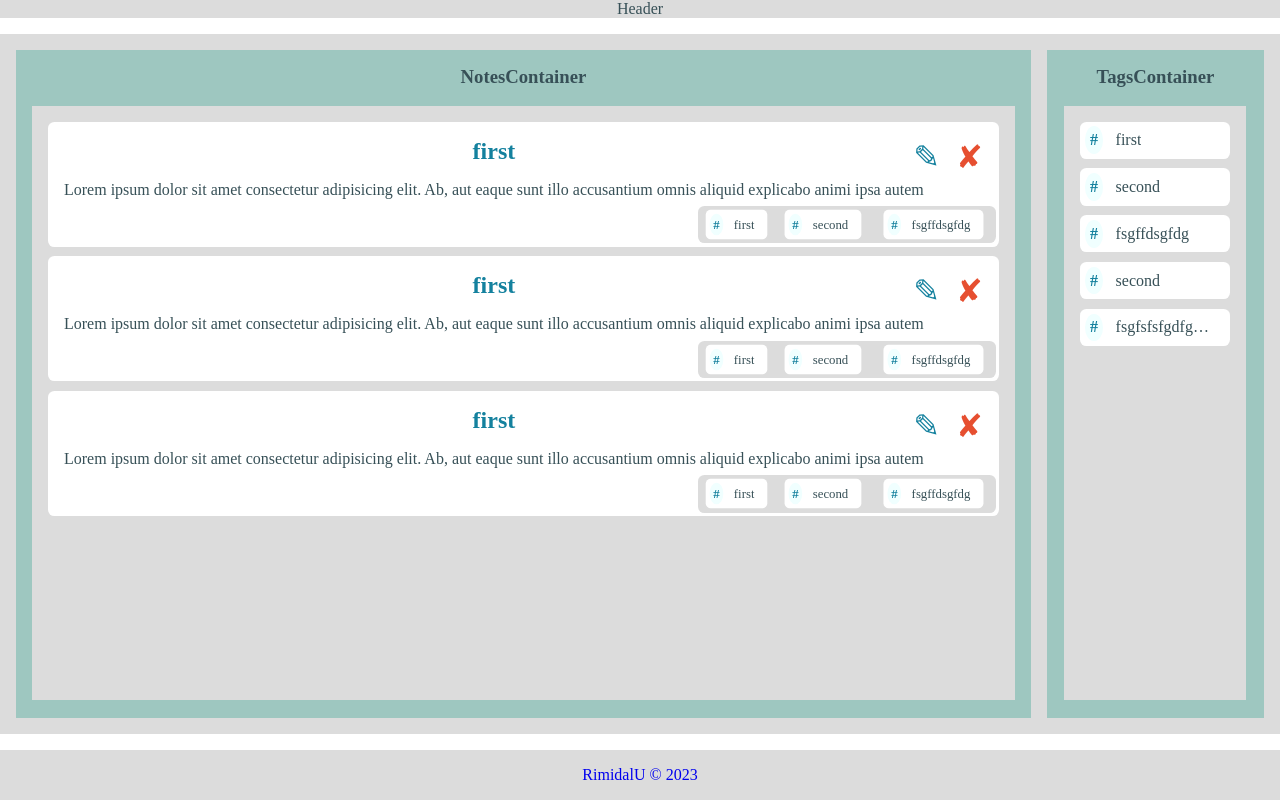
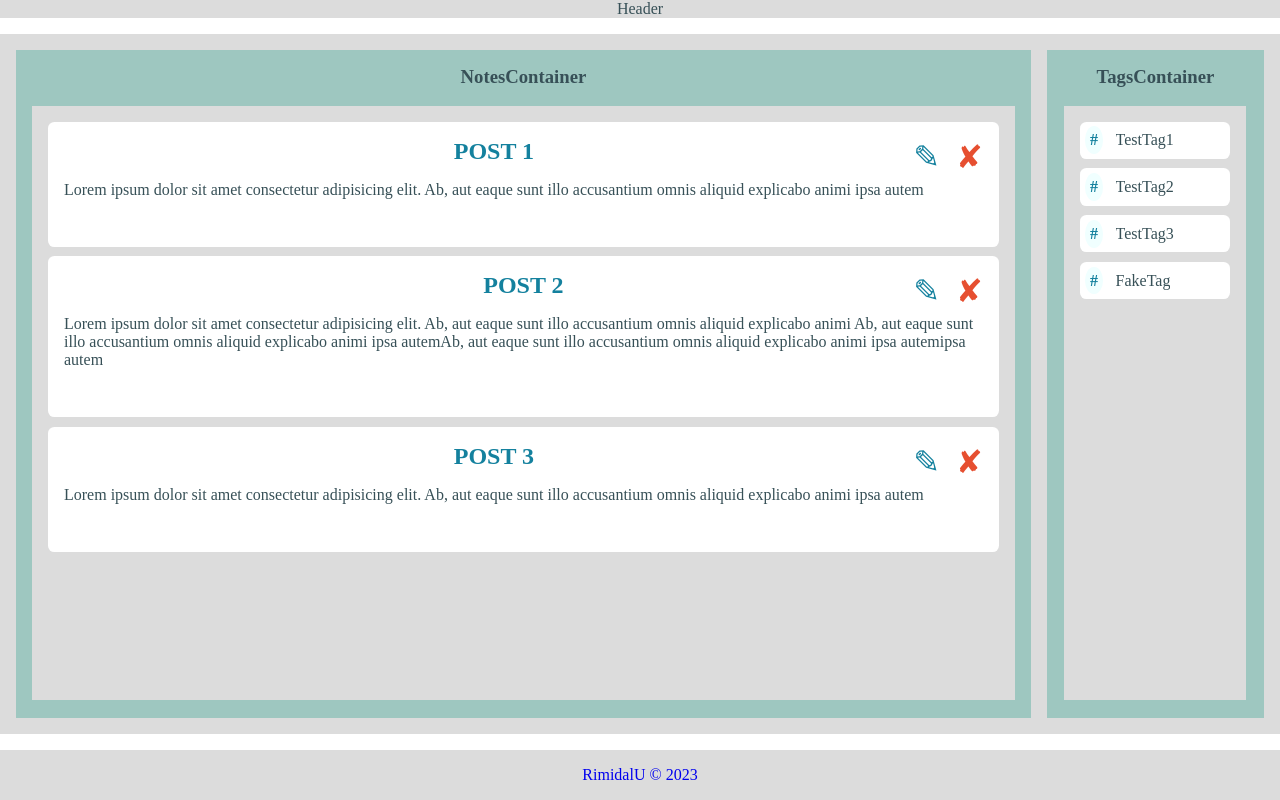
Before and after one commit to RimidalU/notes-text-editor_with-tags, a React (Vite) app: page / in a window 1280 px wide. Built offline with nearby package versions, Linux system fonts and the light colour scheme.

Commit message:
feat: add json bd

```diff
--- a/src/components/Note/Note.tsx
+++ b/src/components/Note/Note.tsx
@@ -1,6 +1,6 @@
 import React from 'react'
 import { INote } from '../../interfaces/types'
-import Tag from '../Tag/Tag'
+// import Tag from '../Tag/Tag'
 
 interface NoteProps {
   note: INote,
@@ -11,17 +11,15 @@ interface NoteProps {
 const Note = ({ note, removeNote, editNote }: NoteProps) => {
 
   const handleNoteView = () => {
-    console.log('handleNoteView')
+    console.log('handleNoteView' + note.id)
   }
 
   const handleRemoveNote = () => {
     removeNote(note.id)
-    console.log('handleNoteRemove')
   }
 
   const handleEditNote = () => {
     editNote(note.id)
-    console.log('handleNoteEdit')
   }
 
   return (
@@ -30,9 +28,9 @@ const Note = ({ note, removeNote, editNote }: NoteProps) => {
         <h2 className="note_name">{note.name}</h2>
         <p className="note_description">{note.description}</p>
         <ul className="note_tags_wrapper">
-          {note.tags && note.tags.map((tagName, index) => (
+          {/* {note.tags && note.tags.map((tagName, index) => (
             <Tag tagName={tagName} key={`${tagName}-${index}`} />
-          ))}
+          ))} */}
         </ul>
       </div>
       <div className="button_set">
--- a/src/components/Tag/Tag.tsx
+++ b/src/components/Tag/Tag.tsx
@@ -1,20 +1,22 @@
 import React from 'react'
+import { ITag } from '../../interfaces/types'
 
 interface TagProps {
-  tagName: string,
-  filterByTag?: (tagName: string) => void
+  tag: ITag,
+  filterByTag?: (tagId: string) => void
 }
 
-const Tag = ({ tagName, filterByTag }: TagProps) => {
+const Tag = ({ tag, filterByTag }: TagProps) => {
+  console.log(tag.name);
 
   const heandleFilterByTag = () => {
-    filterByTag && filterByTag(tagName)
+    filterByTag && filterByTag(tag.id)
   }
 
   return (
     <li className='tag' onClick={heandleFilterByTag}>
       <b>&#35;</b>
-      <div>{tagName}</div>
+      <div>{tag.name}</div>
     </li>
   )
 }
--- a/src/components/TagsContainer/TagsContainer.tsx
+++ b/src/components/TagsContainer/TagsContainer.tsx
@@ -1,18 +1,20 @@
 import React from 'react'
+import { ITag } from '../../interfaces/types'
 import Tag from '../Tag/Tag'
 
 interface TagsContainerProps {
-  tags: string[],
-  filterByTag: (tagName: string) => void
+  tags: ITag[],
+  filterByTag: (tagId: string) => void
 }
 
 const TagsContainer = ({ tags, filterByTag }: TagsContainerProps) => {
+
   return (
     <section className='tagsContainer'>
       <h3 className="tagsContainer_name">TagsContainer</h3>
       <ul className="tags_wrapper">
-        {tags && tags.map((tagName, index) => (
-          <Tag filterByTag={filterByTag} tagName={tagName} key={`${tagName}-${index}`} />
+        {tags && tags.map(tag => (
+          <Tag filterByTag={filterByTag} tag={tag} key={tag.id} />
         ))}
       </ul>
     </section>
--- /dev/null
+++ b/src/data/InitialData.json
@@ -0,0 +1,48 @@
+{
+    "tags": [
+        {
+            "id": "tag-id1",
+            "name": "TestTag1"
+        },
+        {
+            "id": "tag-id2",
+            "name": "TestTag2"
+        },
+        {
+            "id": "tag-id3",
+            "name": "TestTag3"
+        },
+        {
+            "id": "tag-id4",
+            "name": "FakeTag"
+        }
+    ],
+    "notes": [
+        {
+            "id": "post-id1",
+            "name": "POST 1",
+            "description": "Lorem ipsum dolor sit amet consectetur adipisicing elit. Ab, aut eaque sunt illo accusantium omnis aliquid explicabo animi ipsa autem",
+            "tags": [
+                "TestTag1",
+                "TestTag2"
+            ]
+        },
+        {
+            "id": "post-id2",
+            "name": "POST 2",
+            "description": "Lorem ipsum dolor sit amet consectetur adipisicing elit. Ab, aut eaque sunt illo accusantium omnis aliquid explicabo animi Ab, aut eaque sunt illo accusantium omnis aliquid explicabo animi ipsa autemAb, aut eaque sunt illo accusantium omnis aliquid explicabo animi ipsa autemipsa autem",
+            "tags": [
+                "TestTag1",
+                "TestTag3"
+            ]
+        },
+        {
+            "id": "post-id3",
+            "name": "POST 3",
+            "description": "Lorem ipsum dolor sit amet consectetur adipisicing elit. Ab, aut eaque sunt illo accusantium omnis aliquid explicabo animi ipsa autem",
+            "tags": [
+                "TestTag3"
+            ]
+        }
+    ]
+}
--- a/src/layouts/Main/Main.tsx
+++ b/src/layouts/Main/Main.tsx
@@ -1,50 +1,35 @@
-import React from 'react'
-import { v4 as uuidv4 } from 'uuid';
+import React, { useEffect, useState } from 'react'
+// import { v4 as uuidv4 } from 'uuid';
 
 import NotesContainer from '../../components/NotesContainer/NotesContainer'
 import TagsContainer from '../../components/TagsContainer/TagsContainer'
-import { INote } from '../../interfaces/types'
+import { IRootJson } from '../../interfaces/types'
+
+import initialData from '../../data/InitialData.json'
 
 const Main = () => {
+  const [data, setData] = useState<IRootJson>({ notes: [], tags: [] })
 
-  const fakeNotes: INote[] = [
-    {
-      id: uuidv4(),
-      name: 'first',
-      description: 'Lorem ipsum dolor sit amet consectetur adipisicing elit. Ab, aut eaque sunt illo accusantium omnis aliquid explicabo animi ipsa autem',
-      tags: ['first', 'second', 'fsgffdsgfdg']
-    },
-    {
-      id: uuidv4(),
-      name: 'first',
-      description: 'Lorem ipsum dolor sit amet consectetur adipisicing elit. Ab, aut eaque sunt illo accusantium omnis aliquid explicabo animi ipsa autem',
-      tags: ['first', 'second', 'fsgffdsgfdg']
-    },
-    {
-      id: uuidv4(),
-      name: 'first',
-      description: 'Lorem ipsum dolor sit amet consectetur adipisicing elit. Ab, aut eaque sunt illo accusantium omnis aliquid explicabo animi ipsa autem',
-      tags: ['first', 'second', 'fsgffdsgfdg']
-    },
-  ]
-  const fakeTags = ['first', 'second', 'fsgffdsgfdg', 'second', 'fsgfsfsfgdfgdfgdfdsgfdg']
+  useEffect(() => {
+    setData(initialData)
+  }, [])
 
-  const filterByTag = (tagName: string) => {
-    console.log(tagName);
+  const filterByTag = (tagId: string) => {
+    console.log(tagId);
   }
 
   const removeNote = (noteId: string) => {
-    console.log(noteId);
+    console.log('handleNoteRemove' + noteId);
   }
 
   const editNote = (noteId: string) => {
-    console.log(noteId);
+    console.log('handleNoteEdit' + noteId);
   }
 
   return (
     <main className='main'>
-      <NotesContainer removeNote={removeNote} editNote={editNote} notes={fakeNotes} />
-      <TagsContainer filterByTag={filterByTag} tags={fakeTags} />
+      <NotesContainer removeNote={removeNote} editNote={editNote} notes={data.notes} />
+      <TagsContainer filterByTag={filterByTag} tags={data.tags} />
     </main>
   )
 }
```
Also changed, not shown: src/interfaces/types.ts (+10 -0 lines).
